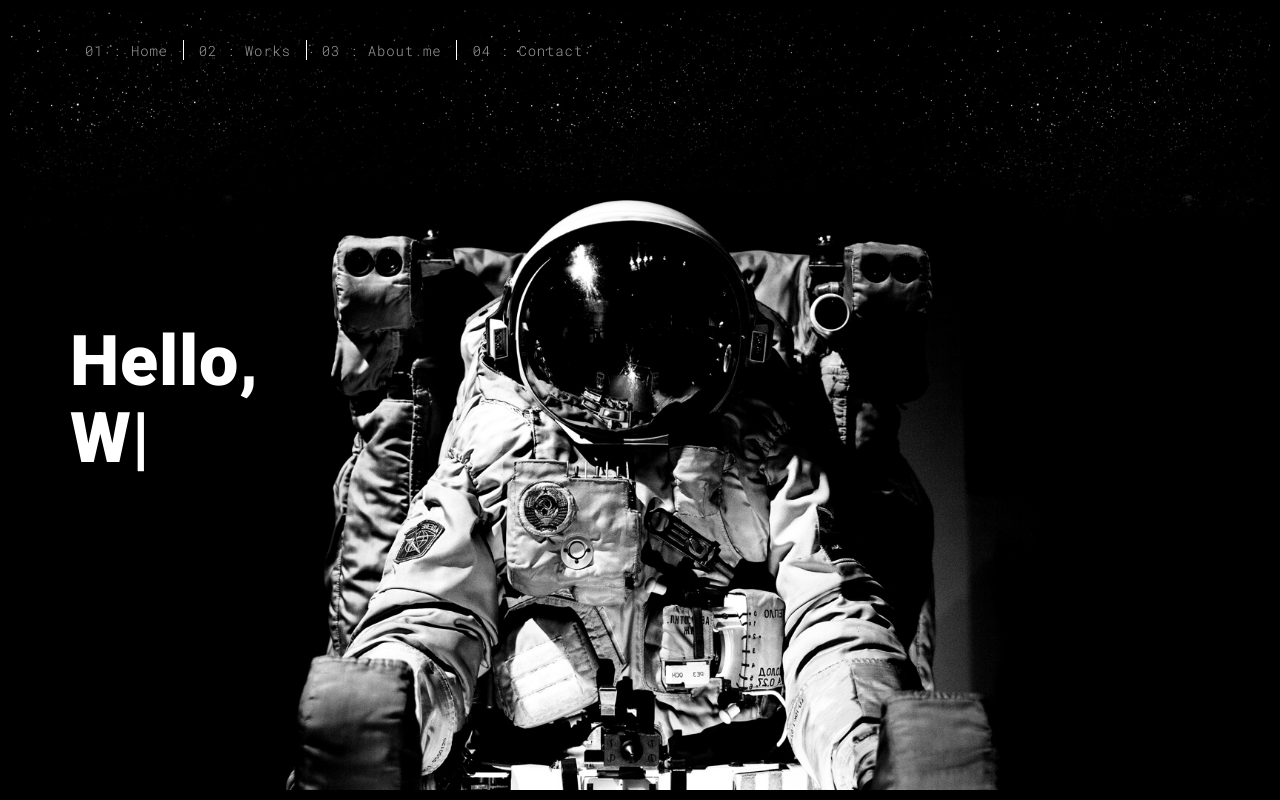
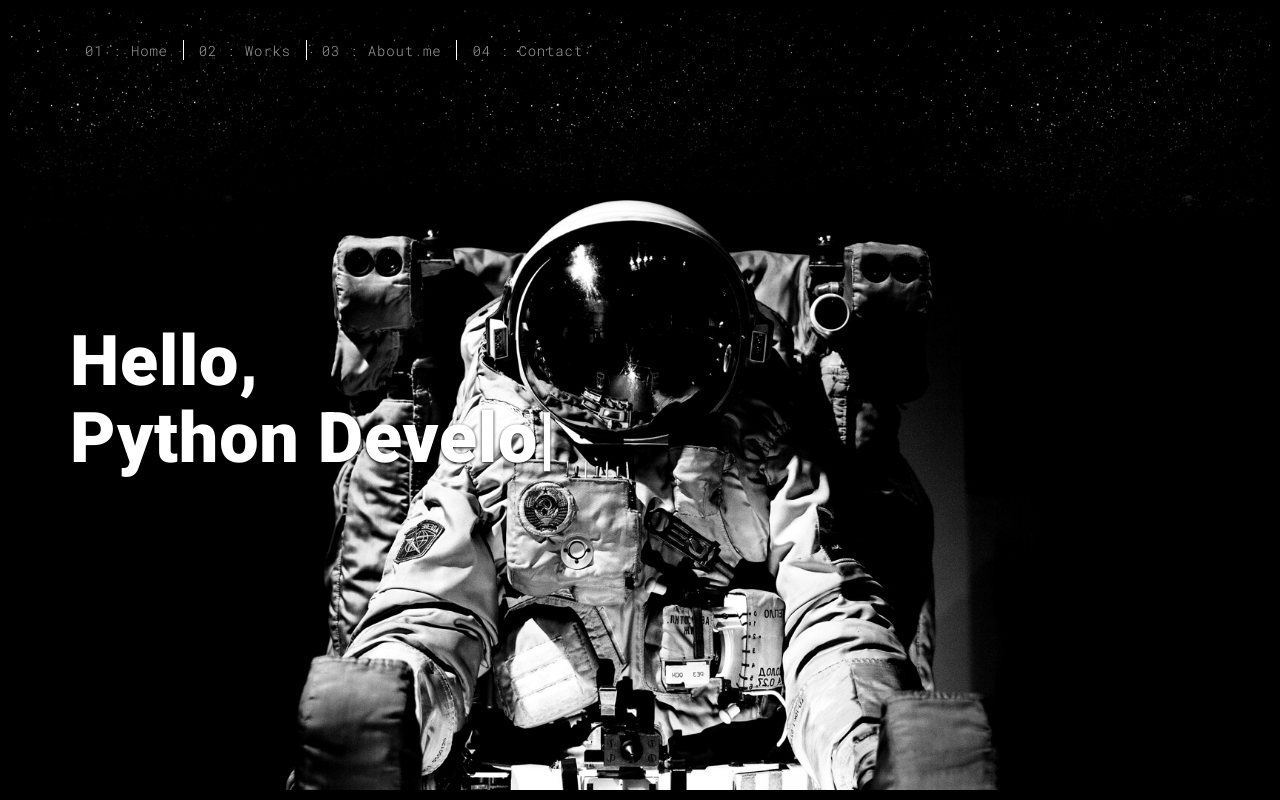
Before and after one commit to Anas273620/Portfolio, a Flask app: page / in a window 1280 px wide. Run offline with Flask 3, Linux system fonts and the light colour scheme; some libraries are stand-ins or nearby versions.

Commit message:
Update index.html

```diff
--- a/templates/index.html
+++ b/templates/index.html
@@ -57,8 +57,8 @@
               <h1>Hello,<br>
                 <span id="typed-strings">
                   <span>I'm Anas Fathallah</span>
-                  <span>Python Expert</span>
-                  <span>Working as a part-time developer</span>
+                  <span>Python Developer</span>
+                  <span>Studying in school</span>
                 </span>
                 <span id="typed"></span>
               </h1>
```
